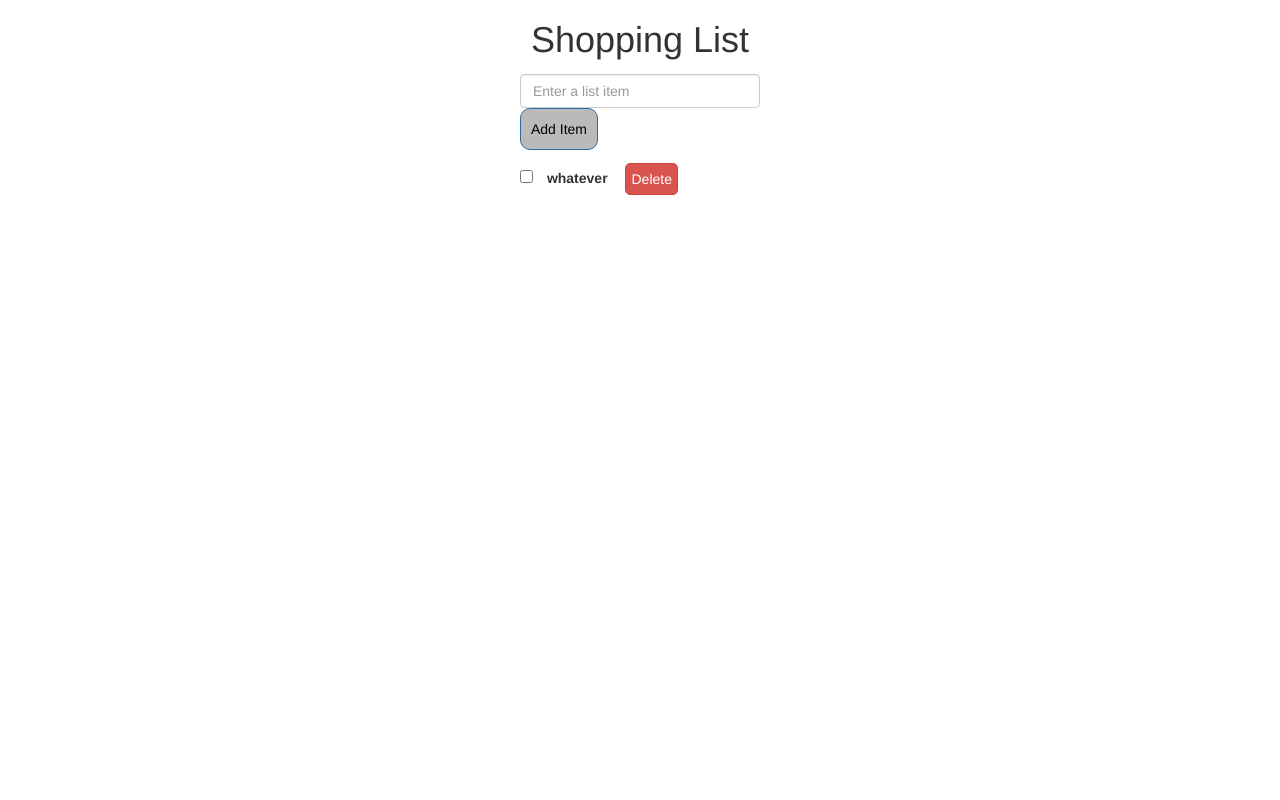
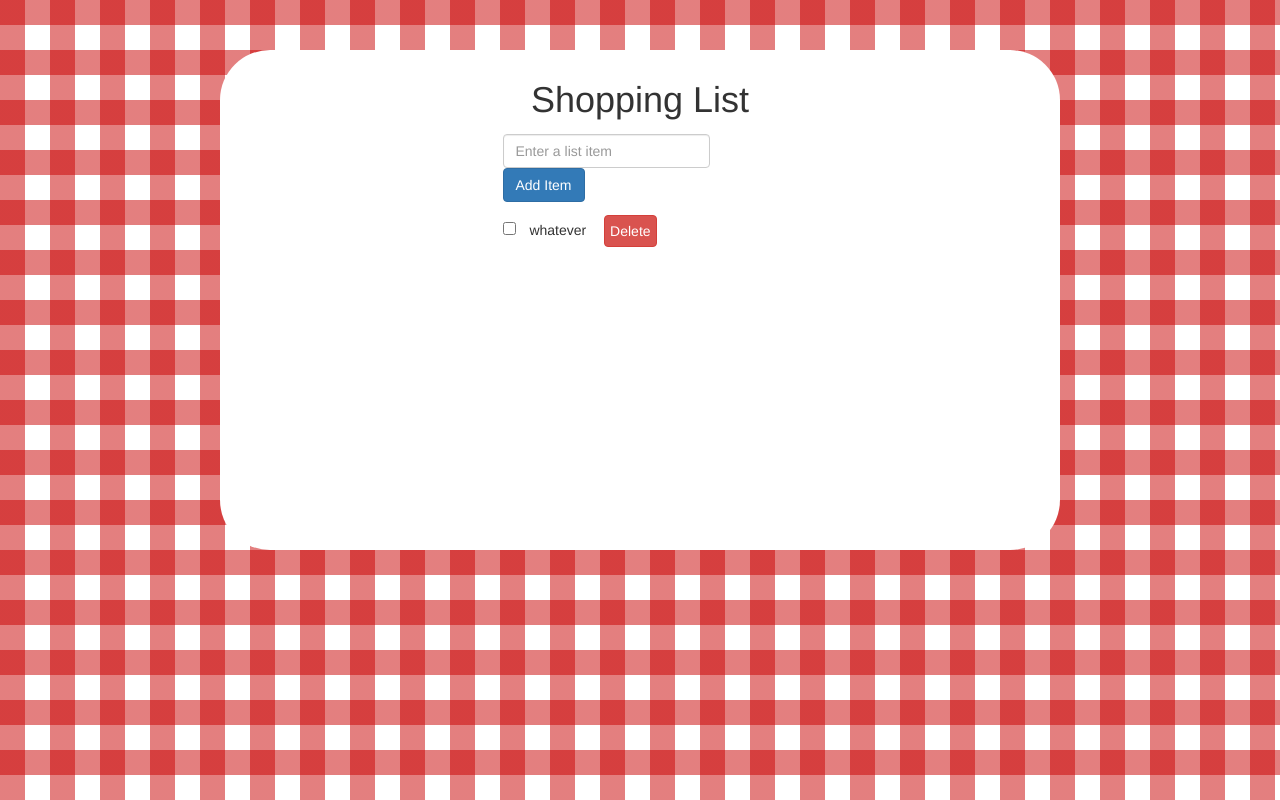
Before and after one commit to bcuz/shopping-list, a website: page index.html in a window 1280 px wide. Drawn offline with nearby package versions, Linux system fonts and the light colour scheme.

Commit message:
add styles

```diff
--- a/css/style.css
+++ b/css/style.css
@@ -13,26 +13,46 @@
  * Use the internet as a resource when you need information!
  * See notes below. ***
  */
+h1 {
+  padding-top: 30px; }
+
+.form-control {
+  width: auto;
+  display: inline; }
+
+body {
+  background-color: white;
+  background-image: linear-gradient(90deg, rgba(200, 0, 0, 0.5) 50%, transparent 50%), linear-gradient(rgba(200, 0, 0, 0.5) 50%, transparent 50%);
+  background-size: 50px 50px; }
+
 section {
-  max-width: 940px;
-  margin-left: auto;
-  margin-right: auto;
-  text-align: center; }
-  section .btn {
-    background-color: #bababa;
-    color: #000;
-    text-decoration: none;
-    padding: 10px;
-    border-radius: 10px; }
-  section .btn:hover, section .btn:focus {
-    border: 1px solid #000;
-    background-color: #817e7e;
-    color: #fff; }
+  margin-top: 50px;
+  max-width: 840px;
+  margin-left: 15px;
+  margin-right: 15px;
+  text-align: center;
+  height: 350px;
+  background-color: #fff;
+  border-radius: 50px; }
+
+@media screen and (min-width: 700px) {
+  /* remember to change max/min 1024 */
+  section {
+    height: 500px; } }
+
+@media screen and (min-width: 1024px) {
+  /* remember to change max/min 1024 */
+  section {
+    margin-left: auto;
+    margin-right: auto; } }
+
+label {
+  font-weight: 500; }
 
 .shopping-list {
   margin-left: auto;
   margin-right: auto;
-  max-width: 240px;
+  max-width: 275px;
   text-align: left;
   margin-top: 1em; }
   .shopping-list input[type="checkbox"] {
@@ -41,34 +61,6 @@ section {
     margin-right: 10px; }
   .shopping-list a {
     margin-left: 1em;
-    text-decoration: none;
-    background-color: #d9534f;
-    color: #fff;
-    padding: 5px;
-    border-radius: 5px; }
-  .shopping-list a:hover {
-    background-color: #c9302c; }
-
-@media (min-width: 700px) {
-  .example-style1 {
-    /*
-     * Styles for tablet size and larger here.
-     * Here is where you would overwrite any base styles that you want to change
-     * for this breakpoint.
-     * Base styles are inherited here so no need to repeat formerly defined base
-     * properties that will remain unchanged.
-     * Write these styles 2nd.
-     */ } }
-
-@media (min-width: 1024px) {
-  .example-style1 {
-    /*
-     * Styles for desktop size and larger here.
-     * Here is where you would overwrite your base and tablet-size styles
-     * that you want to change for this breakpoint.
-     * Base styles and your 700px breakpoint styles (your tablet styles) are inherited
-     * here so no need to repeat formerly defined properties that will remain unchanged.
-     * Write these styles 3rd.
-     */ } }
+    padding: 5px; }
 
 /*# sourceMappingURL=style.css.map */
```
